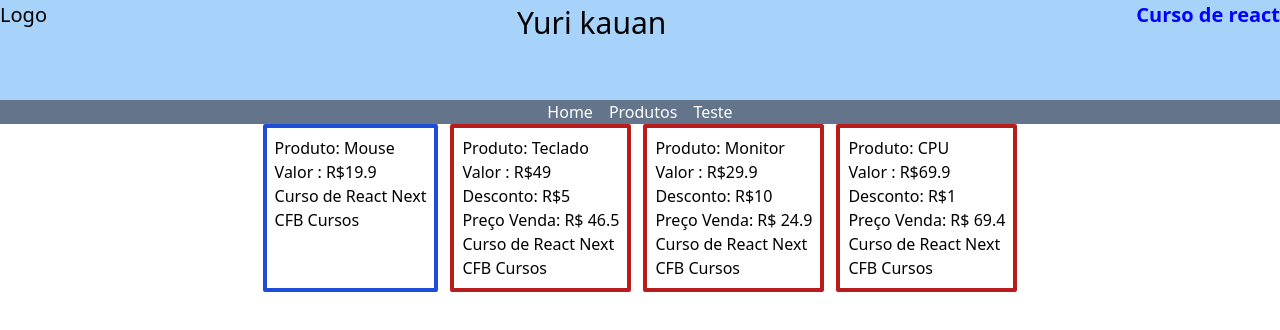
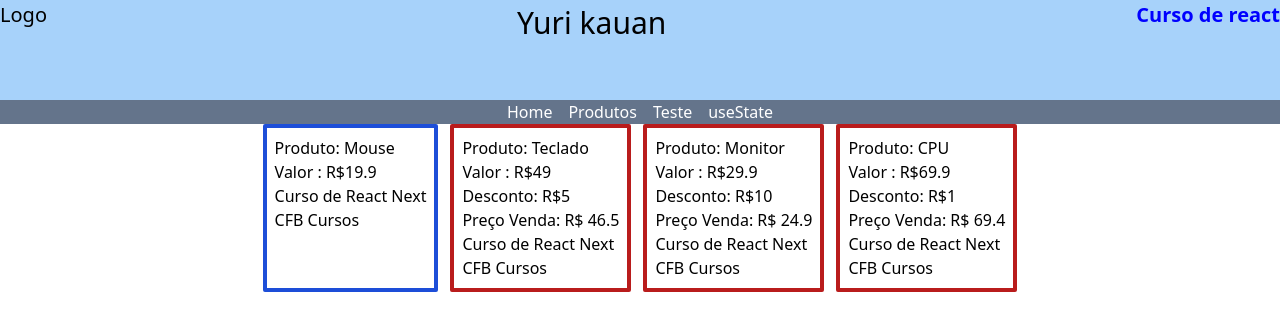
Before and after one commit to YuriKauan10/EstudoDeReact, a Next.js app: page /produtos/produtos in a window 1280 px wide. Shown: the top 330 px of the page. Built offline with nearby package versions, Linux system fonts and the light colour scheme.

Commit message:
adicionando o hook UseState

```diff
--- a/pages/components/Topo.tsx
+++ b/pages/components/Topo.tsx
@@ -11,8 +11,9 @@ function Topo(){
             <nav className='flex justify-center bg-slate-500 text-white gap-4'>
 
             <Link href = '/'>
-            <p>Home</p>
+                <p>Home</p>
             </Link>
+
             <Link href={
                 {
                     pathname: '/produtos/produtos',
@@ -21,10 +22,18 @@ function Topo(){
                     }
                 }
             }>
-            <p>Produtos</p>
+                <p>Produtos</p>
             </Link>
+
+
             <Link href = '/teste/teste'>
-            <p>Teste</p>
+                <p>Teste</p>
+            </Link>
+
+            <Link href={{
+                pathname: '/useState/usestate'
+            }}>
+                <p>useState</p>
             </Link>
             </nav>
         </div>
--- /dev/null
+++ b/pages/useState/usestate.tsx
@@ -0,0 +1,17 @@
+import { useState } from "react"
+
+export default function Usestate(){
+    const [count, setCount] = useState<number>(0)
+
+    function contador(){
+        setCount(count + 1)
+    }
+
+    return (
+        <div>
+            usestate
+            <div>{count}</div>
+            <button onClick = {contador}>add</button>
+        </div>
+    )
+}
```
